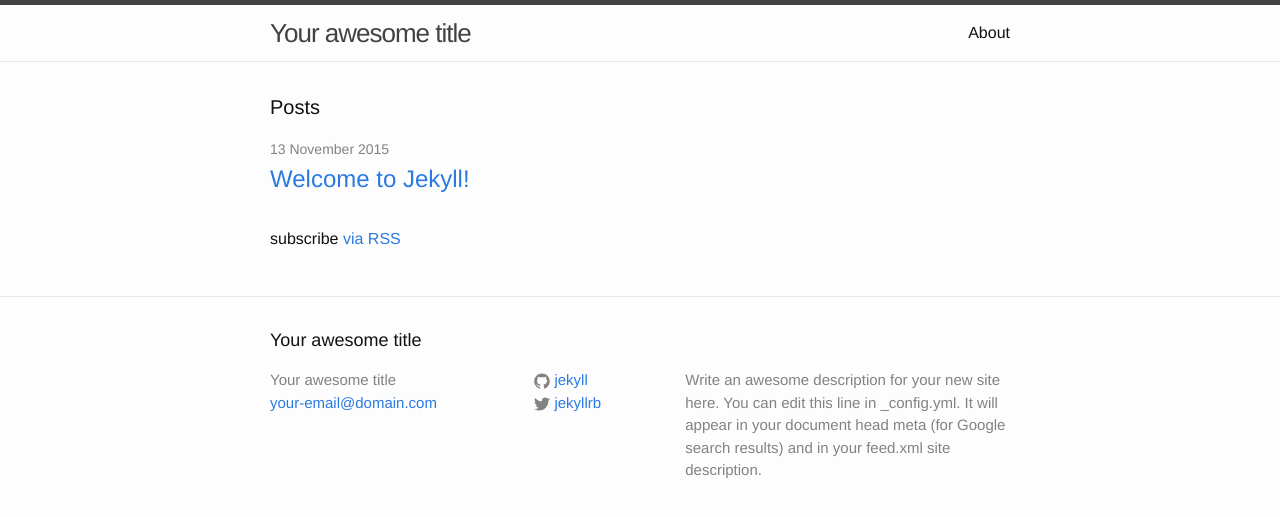
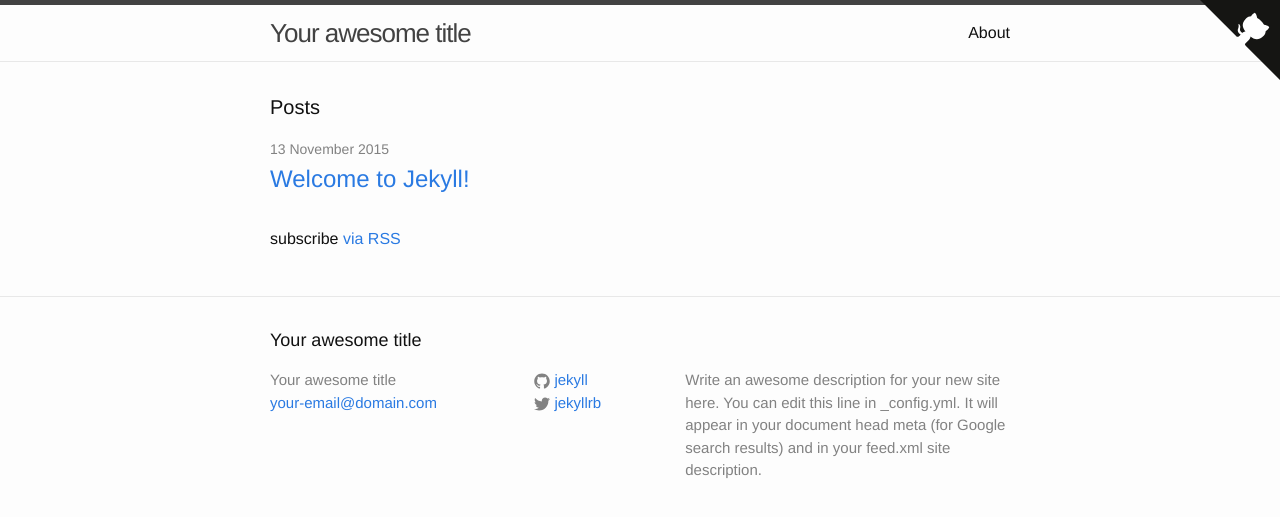
Before and after one commit to shoichiaizawa/shoichiaizawa.github.io-old, a Jekyll site: the page built from index.html, in a window 1280 px wide. Shown: the top 517 px of the page. Built offline with Jekyll 4.4.1, drawn with Linux system fonts in a browser that asks for light colours.

Commit message:
Add a newly designed github corner
- Add a new GitHub Corner designed by `@tholman`

  The classic GitHub corner whose ribbon with a phrase 'fork me on GitHub'
  can be seen everywhere on the internet and  is now almost 7 years old.
  This newly designed GitHub Corner has been introduced
  by Tim Holman (`@tholman`) for a replacement.

  The sweetest thing about this is this little Octocat moves its leg
  when placing the mouse cursor onto it.

  [Caveat]
  The HTML code responsible for this little animated SVG is directly
  inserted into the `default.html`; this includes CSS styling
  using the `<style>` tag.
  TODO: Separate the styling code into a separate CSS file if it is an
  appropriate (or standard) way.

```diff
--- a/_layouts/default.html
+++ b/_layouts/default.html
@@ -13,6 +13,18 @@
       </div>
     </div>
 
+
+    <a href="https://github.com/shoichiaizawa" class="github-corner">
+      <svg width="80" height="80" viewBox="0 0 250 250" style="fill:#151513; color:#fff; position: absolute; top: 0; border: 0; right: 0;">
+      <path d="M0,0 L115,115 L130,115 L142,142 L250,250 L250,0 Z"></path>
+      <path d="M128.3,109.0 C113.8,99.7 119.0,89.6 119.0,89.6 C122.0,82.7 120.5,78.6 120.5,78.6 C119.2,72.0 123.4,76.3 123.4,76.3 C127.3,80.9 125.5,87.3 125.5,87.3 C122.9,97.6 130.6,101.9 134.4,103.2" fill="currentColor" style="transform-origin: 130px 106px;" class="octo-arm"></path>
+      <path d="M115.0,115.0 C114.9,115.1 118.7,116.5 119.8,115.4 L133.7,101.6 C136.9,99.2 139.9,98.4 142.2,98.6 C133.8,88.0 127.5,74.4 143.8,58.0 C148.5,53.4 154.0,51.2 159.7,51.0 C160.3,49.4 163.2,43.6 171.4,40.1 C171.4,40.1 176.1,42.5 178.8,56.2 C183.1,58.6 187.2,61.8 190.9,65.4 C194.5,69.0 197.7,73.2 200.1,77.6 C213.8,80.2 216.3,84.9 216.3,84.9 C212.7,93.1 206.9,96.0 205.4,96.6 C205.1,102.4 203.0,107.8 198.3,112.5 C181.9,128.9 168.3,122.5 157.7,114.1 C157.9,116.9 156.7,120.9 152.7,124.9 L141.0,136.5 C139.8,137.7 141.6,141.9 141.8,141.8 Z" fill="currentColor" class="octo-body"></path>
+      </svg>
+    </a>
+
+    <style>.github-corner:hover .octo-arm{animation:octocat-wave 560ms ease-in-out}@keyframes octocat-wave{0%,100%{transform:rotate(0)}20%,60%{transform:rotate(-25deg)}40%,80%{transform:rotate(10deg)}}@media (max-width:500px){.github-corner:hover .octo-arm{animation:none}.github-corner .octo-arm{animation:octocat-wave 560ms ease-in-out}}
+    </style>
+
     {% include footer.html %}
 
   </body>
```
